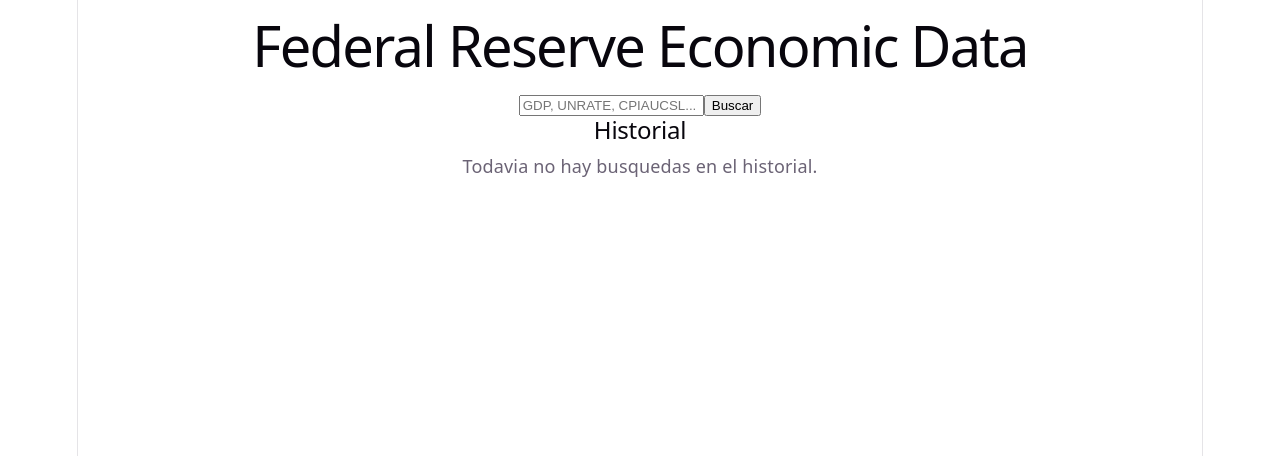
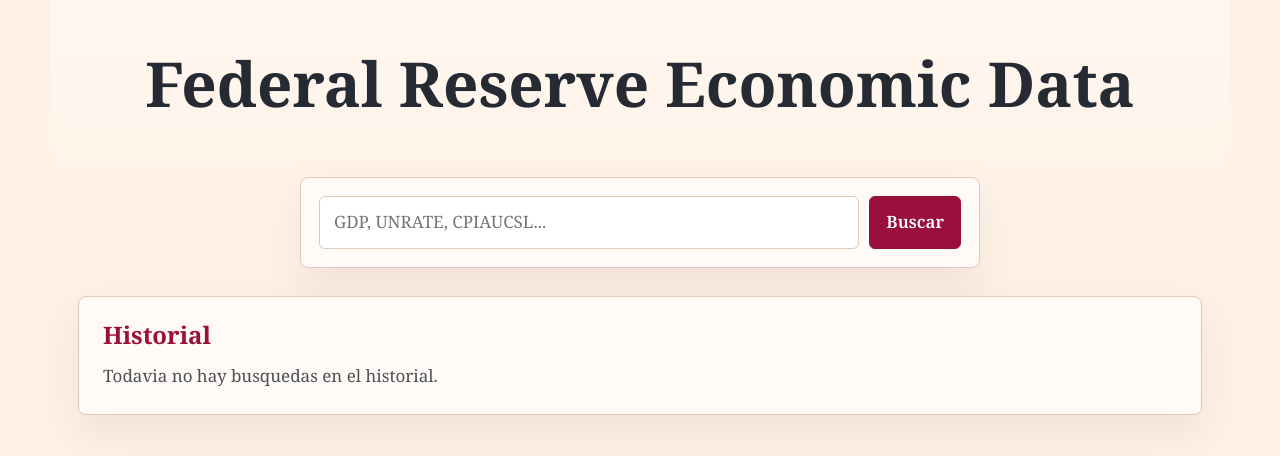
Before and after one commit to Jaldekoa/myfred, a React (Vite) app in the folder frontend/: page / in a window 1280 px wide. Shown: the top 456 px of the page. Built offline with nearby package versions, Linux system fonts and the light colour scheme.

Commit message:
Change styles

```diff
--- a/frontend/src/App.css
+++ b/frontend/src/App.css
@@ -1,184 +1,165 @@
-.counter {
-  font-size: 16px;
-  padding: 5px 10px;
-  border-radius: 5px;
+.dashboard {
+  display: flex;
+  flex-direction: column;
+  gap: 28px;
+  text-align: left;
+}
+
+.search-form {
+  display: flex;
+  gap: 10px;
+  width: 100%;
+  max-width: 680px;
+  margin-inline: auto;
+  padding: 18px;
+  border: 1px solid var(--border);
+  border-radius: 8px;
+  background: var(--surface);
+  box-shadow: var(--shadow);
+  box-sizing: border-box;
+}
+
+.search-form input {
+  flex: 1;
+  min-width: 0;
+  padding: 12px 14px;
+  border: 1px solid var(--border);
+  border-radius: 6px;
+  color: var(--text-h);
+  background: #fff;
+  font: inherit;
+}
+
+.search-form input:focus {
+  border-color: var(--accent);
+  outline: 3px solid var(--accent-soft);
+}
+
+.search-form button,
+.saved-series button {
+  padding: 12px 16px;
+  border: 1px solid var(--border);
+  border-radius: 6px;
+  color: var(--text-h);
+  background: var(--surface-soft);
+  font: inherit;
+  font-weight: 600;
+  cursor: pointer;
+  transition:
+    background-color 0.2s ease,
+    border-color 0.2s ease,
+    color 0.2s ease;
+}
+
+.search-form button {
+  border-color: var(--accent);
+  color: #fff;
+  background: var(--accent);
+}
+
+.search-form button:hover {
+  background: var(--accent-hover);
+}
+
+.saved-series button:hover {
+  border-color: var(--accent);
   color: var(--accent);
-  background: var(--accent-bg);
-  border: 2px solid transparent;
-  transition: border-color 0.3s;
-  margin-bottom: 24px;
+  background: #fff;
+}
 
-  &:hover {
-    border-color: var(--accent-border);
+.chart-section,
+.saved-series {
+  padding: 24px;
+  border: 1px solid var(--border);
+  border-radius: 8px;
+  background: var(--surface);
+  box-shadow: var(--shadow);
+  box-sizing: border-box;
+}
+
+.chart-section h2,
+.saved-series h2 {
+  color: var(--accent);
+}
+
+.chart-wrapper {
+  width: 100%;
+  height: 440px;
+  padding: 14px;
+  border: 1px solid var(--border);
+  border-radius: 6px;
+  background: #fff;
+  box-sizing: border-box;
+}
+
+.saved-series ul {
+  display: grid;
+  gap: 10px;
+  padding: 0;
+  margin: 16px 0 0;
+  list-style: none;
+}
+
+.saved-series li {
+  display: grid;
+  grid-template-columns: 1fr auto auto;
+  gap: 10px;
+  align-items: center;
+  padding: 12px;
+  border: 1px solid var(--border);
+  border-radius: 6px;
+  background: #fff;
+}
+
+.saved-series span {
+  color: var(--text);
+  font-size: 14px;
+}
+
+.app-toast {
+  border: 1px solid var(--border) !important;
+  border-radius: 8px !important;
+  color: var(--text-h) !important;
+  background: var(--surface) !important;
+  box-shadow: var(--shadow) !important;
+  font-family: var(--serif) !important;
+}
+
+.app-toast [data-title] {
+  color: var(--text-h) !important;
+  font-weight: 600 !important;
+}
+
+.app-toast [data-icon] {
+  color: var(--accent) !important;
+}
+
+@media (max-width: 640px) {
+  #root {
+    padding: 22px 14px 36px;
   }
-  &:focus-visible {
-    outline: 2px solid var(--accent);
-    outline-offset: 2px;
+
+  .dashboard {
+    gap: 18px;
+  }
+
+  .search-form,
+  .saved-series li {
+    grid-template-columns: 1fr;
+  }
+
+  .search-form {
+    display: grid;
+    padding: 14px;
+  }
+
+  .chart-wrapper {
+    height: 320px;
+    padding: 8px;
+  }
+
+  .chart-section,
+  .saved-series {
+    padding: 16px;
   }
 }
-
-.hero {
-  position: relative;
-
-  .base,
-  .framework,
-  .vite {
-    inset-inline: 0;
-    margin: 0 auto;
-  }
-
-  .base {
-    width: 170px;
-    position: relative;
-    z-index: 0;
-  }
-
-  .framework,
-  .vite {
-    position: absolute;
-  }
-
-  .framework {
-    z-index: 1;
-    top: 34px;
-    height: 28px;
-    transform: perspective(2000px) rotateZ(300deg) rotateX(44deg) rotateY(39deg)
-      scale(1.4);
-  }
-
-  .vite {
-    z-index: 0;
-    top: 107px;
-    height: 26px;
-    width: auto;
-    transform: perspective(2000px) rotateZ(300deg) rotateX(40deg) rotateY(39deg)
-      scale(0.8);
-  }
-}
-
-#center {
-  display: flex;
-  flex-direction: column;
-  gap: 25px;
-  place-content: center;
-  place-items: center;
-  flex-grow: 1;
-
-  @media (max-width: 1024px) {
-    padding: 32px 20px 24px;
-    gap: 18px;
-  }
-}
-
-#next-steps {
-  display: flex;
-  border-top: 1px solid var(--border);
-  text-align: left;
-
-  & > div {
-    flex: 1 1 0;
-    padding: 32px;
-    @media (max-width: 1024px) {
-      padding: 24px 20px;
-    }
-  }
-
-  .icon {
-    margin-bottom: 16px;
-    width: 22px;
-    height: 22px;
-  }
-
-  @media (max-width: 1024px) {
-    flex-direction: column;
-    text-align: center;
-  }
-}
-
-#docs {
-  border-right: 1px solid var(--border);
-
-  @media (max-width: 1024px) {
-    border-right: none;
-    border-bottom: 1px solid var(--border);
-  }
-}
-
-#next-steps ul {
-  list-style: none;
-  padding: 0;
-  display: flex;
-  gap: 8px;
-  margin: 32px 0 0;
-
-  .logo {
-    height: 18px;
-  }
-
-  a {
-    color: var(--text-h);
-    font-size: 16px;
-    border-radius: 6px;
-    background: var(--social-bg);
-    display: flex;
-    padding: 6px 12px;
-    align-items: center;
-    gap: 8px;
-    text-decoration: none;
-    transition: box-shadow 0.3s;
-
-    &:hover {
-      box-shadow: var(--shadow);
-    }
-    .button-icon {
-      height: 18px;
-      width: 18px;
-    }
-  }
-
-  @media (max-width: 1024px) {
-    margin-top: 20px;
-    flex-wrap: wrap;
-    justify-content: center;
-
-    li {
-      flex: 1 1 calc(50% - 8px);
-    }
-
-    a {
-      width: 100%;
-      justify-content: center;
-      box-sizing: border-box;
-    }
-  }
-}
-
-#spacer {
-  height: 88px;
-  border-top: 1px solid var(--border);
-  @media (max-width: 1024px) {
-    height: 48px;
-  }
-}
-
-.ticks {
-  position: relative;
-  width: 100%;
-
-  &::before,
-  &::after {
-    content: '';
-    position: absolute;
-    top: -4.5px;
-    border: 5px solid transparent;
-  }
-
-  &::before {
-    left: 0;
-    border-left-color: var(--border);
-  }
-  &::after {
-    right: 0;
-    border-right-color: var(--border);
-  }
-}
--- a/frontend/src/index.css
+++ b/frontend/src/index.css
@@ -1,23 +1,23 @@
+@import url("https://fonts.googleapis.com/css2?family=Noto+Serif:wght@400;500;600;700&display=swap");
+
 :root {
-  --text: #6b6375;
-  --text-h: #08060d;
-  --bg: #fff;
-  --border: #e5e4e7;
-  --code-bg: #f4f3ec;
-  --accent: #aa3bff;
-  --accent-bg: rgba(170, 59, 255, 0.1);
-  --accent-border: rgba(170, 59, 255, 0.5);
-  --social-bg: rgba(244, 243, 236, 0.5);
-  --shadow:
-    rgba(0, 0, 0, 0.1) 0 10px 15px -3px, rgba(0, 0, 0, 0.05) 0 4px 6px -2px;
+  --text: #4b4f58;
+  --text-h: #262a33;
+  --bg: #fff1e5;
+  --surface: #fffaf5;
+  --surface-soft: #f7e4d4;
+  --border: #dfc9b8;
+  --accent: #990f3d;
+  --accent-hover: #7f0c32;
+  --accent-soft: rgba(153, 15, 61, 0.1);
+  --shadow: rgba(38, 42, 51, 0.08) 0 18px 45px;
 
-  --sans: system-ui, 'Segoe UI', Roboto, sans-serif;
-  --heading: system-ui, 'Segoe UI', Roboto, sans-serif;
+  --serif: "Noto Serif", Georgia, serif;
   --mono: ui-monospace, Consolas, monospace;
 
-  font: 18px/145% var(--sans);
-  letter-spacing: 0.18px;
-  color-scheme: light dark;
+  font: 17px/1.55 var(--serif);
+  letter-spacing: 0;
+  color-scheme: light;
   color: var(--text);
   background: var(--bg);
   font-synthesis: none;
@@ -30,67 +30,58 @@
   }
 }
 
-@media (prefers-color-scheme: dark) {
-  :root {
-    --text: #9ca3af;
-    --text-h: #f3f4f6;
-    --bg: #16171d;
-    --border: #2e303a;
-    --code-bg: #1f2028;
-    --accent: #c084fc;
-    --accent-bg: rgba(192, 132, 252, 0.15);
-    --accent-border: rgba(192, 132, 252, 0.5);
-    --social-bg: rgba(47, 48, 58, 0.5);
-    --shadow:
-      rgba(0, 0, 0, 0.4) 0 10px 15px -3px, rgba(0, 0, 0, 0.25) 0 4px 6px -2px;
-  }
-
-  #social .button-icon {
-    filter: invert(1) brightness(2);
-  }
-}
-
 body {
   margin: 0;
+  min-width: 320px;
+  background:
+    linear-gradient(
+      180deg,
+      rgba(255, 250, 245, 0.65),
+      rgba(255, 241, 229, 0) 280px
+    ),
+    var(--bg);
 }
 
 #root {
-  width: 1126px;
+  width: 1180px;
   max-width: 100%;
   margin: 0 auto;
-  text-align: center;
-  border-inline: 1px solid var(--border);
+  text-align: left;
   min-height: 100svh;
   display: flex;
   flex-direction: column;
   box-sizing: border-box;
+  padding: 36px 28px 56px;
 }
 
 h1,
 h2 {
-  font-family: var(--heading);
-  font-weight: 500;
+  font-family: var(--serif);
+  font-weight: 700;
   color: var(--text-h);
 }
 
 h1 {
-  font-size: 56px;
-  letter-spacing: -1.68px;
-  margin: 32px 0;
+  font-size: clamp(38px, 6vw, 62px);
+  text-align: center;
+  line-height: 1.02;
+  margin: 16px 0 34px;
+
   @media (max-width: 1024px) {
-    font-size: 36px;
-    margin: 20px 0;
+    margin: 8px 0 26px;
   }
 }
+
 h2 {
   font-size: 24px;
-  line-height: 118%;
-  letter-spacing: -0.24px;
-  margin: 0 0 8px;
+  line-height: 1.2;
+  margin: 0 0 14px;
+
   @media (max-width: 1024px) {
     font-size: 20px;
   }
 }
+
 p {
   margin: 0;
 }
@@ -102,10 +93,3 @@
   border-radius: 4px;
   color: var(--text-h);
 }
-
-code {
-  font-size: 15px;
-  line-height: 135%;
-  padding: 4px 8px;
-  background: var(--code-bg);
-}
```
